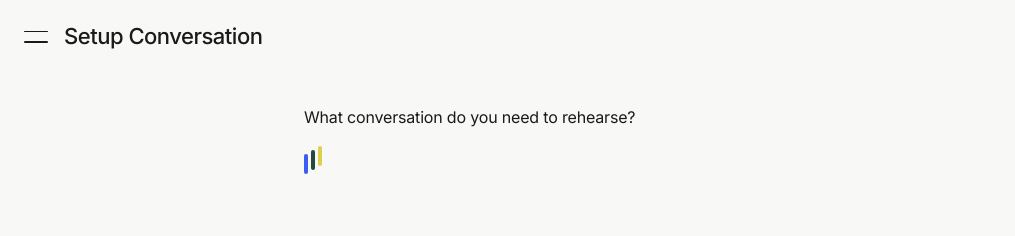
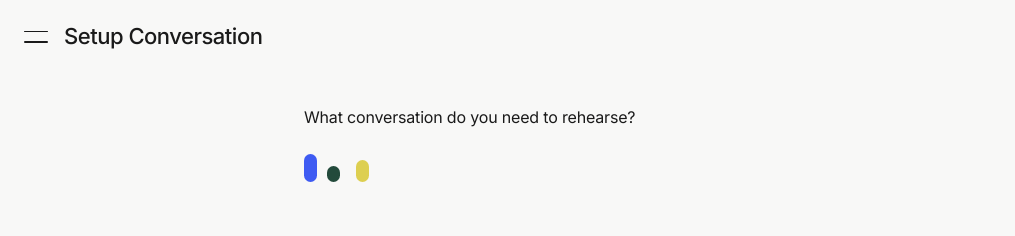
Before and after one commit to genhur/rehearse, a React (Vite) app: page / in a window 1280 px wide. Both pictures are taken after a click on the button "START SESSION". Shown: the top 236 px of the page, without its empty margins (0-1015 px from the left). Built offline with nearby package versions, Linux system fonts and the light colour scheme; no server answers.

Commit message:
Refactor activity indicators with staggered keyframes

```diff
--- a/src/app/components/SystemActivityIndicator.tsx
+++ b/src/app/components/SystemActivityIndicator.tsx
@@ -1,32 +1,40 @@
 import { motion } from 'motion/react';
 
-const PILL_COLORS = ['#3E5BF2', '#234A3B', '#DDCF50'];
+const PILLS = [
+  { color: '#3E5BF2', height: 28 },
+  { color: '#234A3B', height: 16 },
+  { color: '#DDCF50', height: 22 },
+];
 
-function BouncingPill({ color, delay }: { color: string; delay: number }) {
-  return (
-    <motion.div
-      style={{
-        width: 4,
-        height: 20,
-        borderRadius: 9999,
-        backgroundColor: color,
-      }}
-      animate={{ y: [0, -8, 0] }}
-      transition={{
-        duration: 0.6,
-        repeat: Infinity,
-        ease: 'easeInOut',
-        delay,
-      }}
-    />
-  );
-}
+const CYCLE = 2.7;
+
+const KEYFRAMES = [
+  { y: [0, -10, 0, 0, 0], times: [0, 0.11, 0.22, 0.23, 1] },
+  { y: [0, 0, 0, -10, 0, 0], times: [0, 0.33, 0.34, 0.44, 0.56, 1] },
+  { y: [0, 0, 0, -10, 0, 0], times: [0, 0.66, 0.67, 0.78, 0.89, 1] },
+];
 
 export function SystemActivityIndicator() {
   return (
-    <div className="flex items-end gap-[3px]">
-      {PILL_COLORS.map((color, i) => (
-        <BouncingPill key={i} color={color} delay={i * 0.15} />
+    <div className="flex items-end" style={{ gap: 0 }}>
+      {PILLS.map((pill, i) => (
+        <motion.div
+          key={i}
+          style={{
+            width: 13,
+            height: pill.height,
+            borderRadius: 9999,
+            backgroundColor: pill.color,
+            marginLeft: i === 0 ? 0 : i === 2 ? 16 : 10,
+          }}
+          animate={{ y: KEYFRAMES[i].y }}
+          transition={{
+            duration: CYCLE,
+            repeat: Infinity,
+            ease: 'easeInOut',
+            times: KEYFRAMES[i].times,
+          }}
+        />
       ))}
     </div>
   );
--- a/src/app/components/UserActivityIndicator.tsx
+++ b/src/app/components/UserActivityIndicator.tsx
@@ -1,32 +1,40 @@
 import { motion } from 'motion/react';
 
-const PILL_COLORS = ['#EB8EF2', '#234A3B', '#833EF2'];
+const PILLS = [
+  { color: '#EB8EF2', height: 16 },
+  { color: '#234A3B', height: 24 },
+  { color: '#833EF2', height: 28 },
+];
 
-function BouncingPill({ color, delay }: { color: string; delay: number }) {
-  return (
-    <motion.div
-      style={{
-        width: 4,
-        height: 20,
-        borderRadius: 9999,
-        backgroundColor: color,
-      }}
-      animate={{ y: [0, -8, 0] }}
-      transition={{
-        duration: 0.6,
-        repeat: Infinity,
-        ease: 'easeInOut',
-        delay,
-      }}
-    />
-  );
-}
+const CYCLE = 2.7;
+
+const KEYFRAMES = [
+  { y: [0, -10, 0, 0, 0], times: [0, 0.11, 0.22, 0.23, 1] },
+  { y: [0, 0, 0, -10, 0, 0], times: [0, 0.33, 0.34, 0.44, 0.56, 1] },
+  { y: [0, 0, 0, -10, 0, 0], times: [0, 0.66, 0.67, 0.78, 0.89, 1] },
+];
 
 export function UserActivityIndicator() {
   return (
-    <div className="flex items-end gap-[3px]">
-      {PILL_COLORS.map((color, i) => (
-        <BouncingPill key={i} color={color} delay={i * 0.15} />
+    <div className="flex items-end" style={{ gap: 0 }}>
+      {PILLS.map((pill, i) => (
+        <motion.div
+          key={i}
+          style={{
+            width: 13,
+            height: pill.height,
+            borderRadius: 9999,
+            backgroundColor: pill.color,
+            marginLeft: i === 0 ? 0 : i === 2 ? 16 : 10,
+          }}
+          animate={{ y: KEYFRAMES[i].y }}
+          transition={{
+            duration: CYCLE,
+            repeat: Infinity,
+            ease: 'easeInOut',
+            times: KEYFRAMES[i].times,
+          }}
+        />
       ))}
     </div>
   );
```
